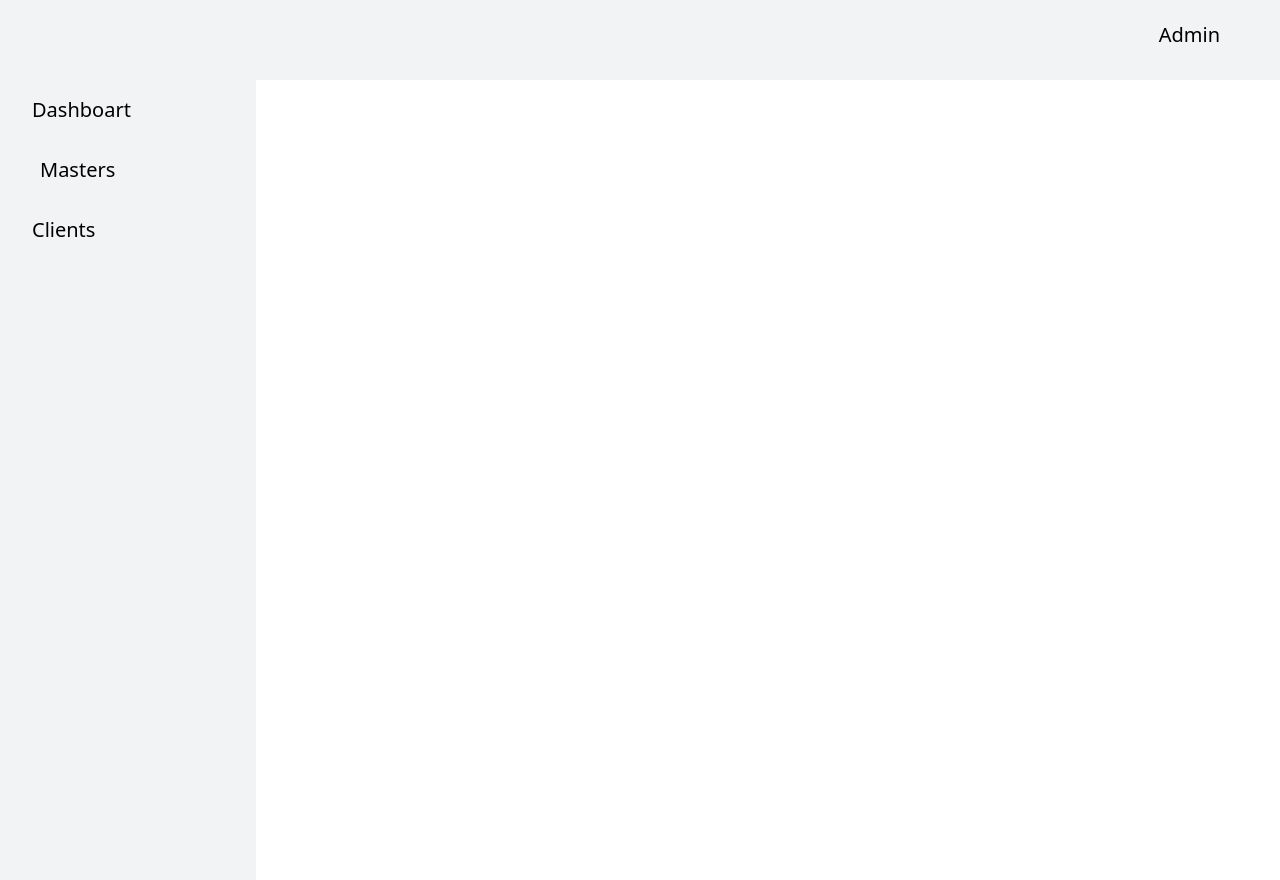
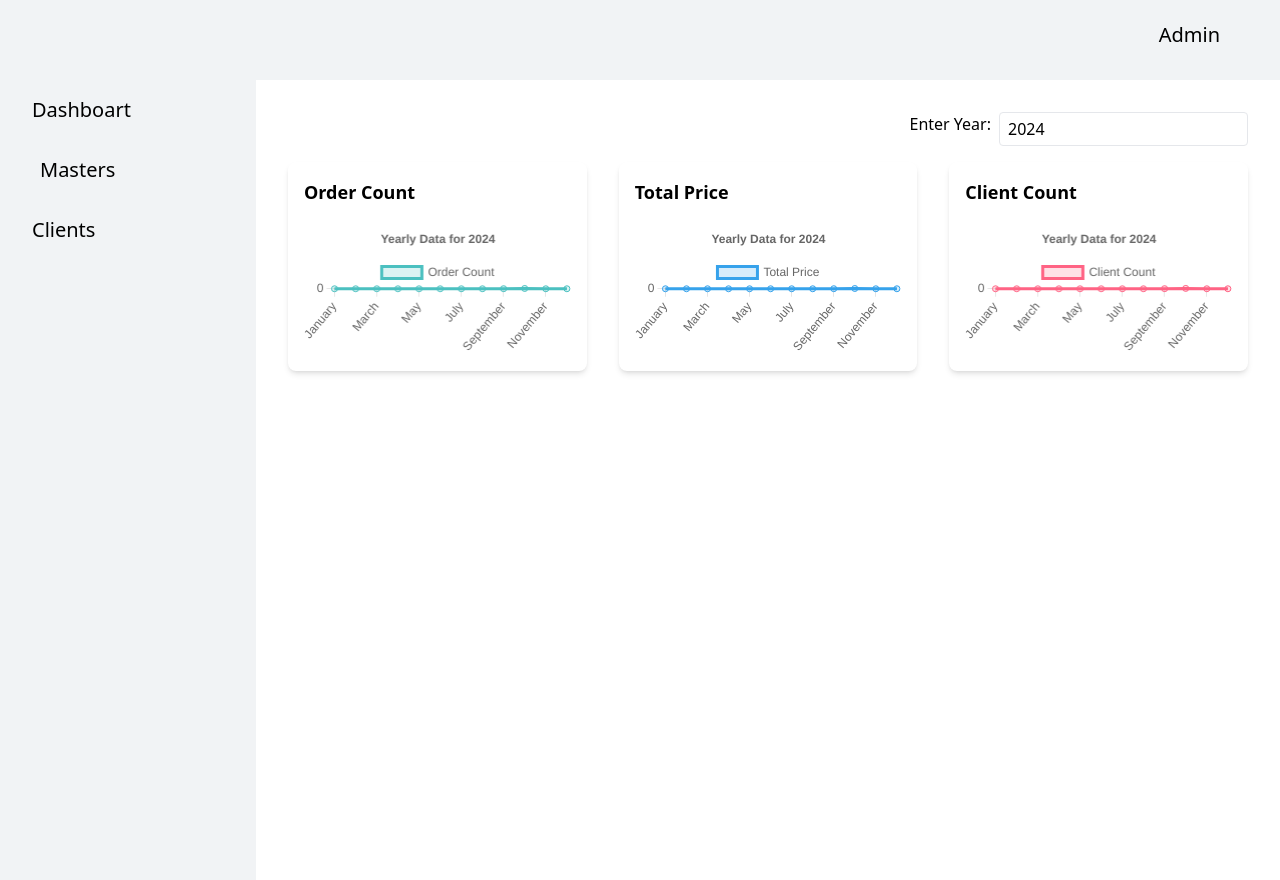
Before and after one commit to ixvadev/Sfera-stadium, a React app: page /admin in a window 1280 px wide. Built offline with nearby package versions, Linux system fonts and the light colour scheme; the HTML template or start-up script is replaced by a standard one.

Commit message:
chart.js dashborga qo'shildi

```diff
--- a/package.json
+++ b/package.json
@@ -14,15 +14,18 @@
     "clsx": "^2.1.1",
     "framer-motion": "^11.5.6",
     "react": "^18.3.1",
+    "react-chartjs-2": "^5.2.0",
     "react-dom": "^18.3.1",
     "react-router-dom": "^6.26.2",
     "react-toastify": "^10.0.5",
+    "recharts": "^2.12.7",
     "router-dom": "^2.2.11",
     "tailwind-merge": "^2.5.2"
   },
   "devDependencies": {
     "@eslint/js": "^9.9.0",
     "@types/react": "^18.3.3",
+    "@types/react-chartjs-2": "^2.5.7",
     "@types/react-dom": "^18.3.0",
     "@vitejs/plugin-react": "^4.3.1",
     "autoprefixer": "^10.4.20",
--- /dev/null
+++ b/src/components/dashboard.tsx
@@ -0,0 +1,96 @@
+import React, { useState } from 'react';
+import { Line } from 'react-chartjs-2';
+import {
+  Chart as ChartJS,
+  CategoryScale,
+  LinearScale,
+  PointElement,
+  LineElement,
+  Title,
+  Tooltip,
+  Legend,
+} from 'chart.js';
+
+ChartJS.register(
+  CategoryScale,
+  LinearScale,
+  PointElement,
+  LineElement,
+  Title,
+  Tooltip,
+  Legend
+);
+
+const Dashboard: React.FC = () => {
+  const [year, setYear] = useState<number>(2024);
+
+  const data = {
+    labels: [
+      'January', 'February', 'March', 'April', 'May', 'June',
+      'July', 'August', 'September', 'October', 'November', 'December'
+    ],
+    datasets: [
+      {
+        label: 'Order Count',
+        data: [0, 0, 0, 0, 0, 0, 0, 0, 10, 50, 0, 0],
+        borderColor: 'rgba(75, 192, 192, 1)',
+        backgroundColor: 'rgba(75, 192, 192, 0.2)',
+      },
+      {
+        label: 'Total Price',
+        data: [0, 0, 0, 0, 0, 0, 0, 0, 1000000, 4500000, 0, 0],
+        borderColor: 'rgba(54, 162, 235, 1)',
+        backgroundColor: 'rgba(54, 162, 235, 0.2)',
+      },
+      {
+        label: 'Client Count',
+        data: [0, 0, 0, 0, 0, 0, 0, 0, 5, 20, 0, 0],
+        borderColor: 'rgba(255, 99, 132, 1)',
+        backgroundColor: 'rgba(255, 99, 132, 0.2)',
+      }
+    ]
+  };
+
+  const options = {
+    responsive: true,
+    plugins: {
+      legend: {
+        position: 'top' as const,
+      },
+      title: {
+        display: true,
+        text: `Yearly Data for ${year}`,
+      },
+    },
+  };
+
+  return (
+    <div className="p-8">
+      <div className="flex justify-end mb-4">
+        <label className="mr-2">Enter Year:</label>
+        <input
+          type="number"
+          value={year}
+          onChange={(e) => setYear(parseInt(e.target.value))}
+          className="border rounded px-2 py-1"
+        />
+      </div>
+      <div className="grid grid-cols-1 sm:grid-cols-3 gap-8">
+        <div className="bg-white p-4 rounded-lg shadow-md">
+          <h2 className="text-lg font-bold mb-4">Order Count</h2>
+          <Line data={{...data, datasets: [data.datasets[0]]}} options={options} />
+        </div>
+        <div className="bg-white p-4 rounded-lg shadow-md">
+          <h2 className="text-lg font-bold mb-4">Total Price</h2>
+          <Line data={{...data, datasets: [data.datasets[1]]}} options={options} />
+        </div>
+        <div className="bg-white p-4 rounded-lg shadow-md">
+          <h2 className="text-lg font-bold mb-4">Client Count</h2>
+          <Line data={{...data, datasets: [data.datasets[2]]}} options={options} />
+        </div>
+      </div>
+    </div>
+  );
+};
+
+export default Dashboard;
--- a/src/index.css
+++ b/src/index.css
@@ -15,3 +15,16 @@
   .active{
     background-color: red;
   }
+
+  .dashboard {
+    padding: 20px;
+  }
+
+  .charts-container {
+    display: flex;
+    justify-content: space-around;
+  }
+
+  .chart {
+    width: 30%;
+  }
--- a/src/pages/admin/admin.tsx
+++ b/src/pages/admin/admin.tsx
@@ -1,15 +1,16 @@
 import React from 'react'
 import Header from '../../components/header'
 import Help from '../../components/help'
+import Dashboard from '../../components/dashboard'
 
 const Admin: React.FC = () => {
   return (
     <div>
       <Header/>
-      <div>
+      <div className="flex">
         <Help/>
         <div>
-
+          <Dashboard/>
         </div>
       </div>
     </div>
```
Also changed, not shown: 1 other file (tests, documents, lock files or other folders).
